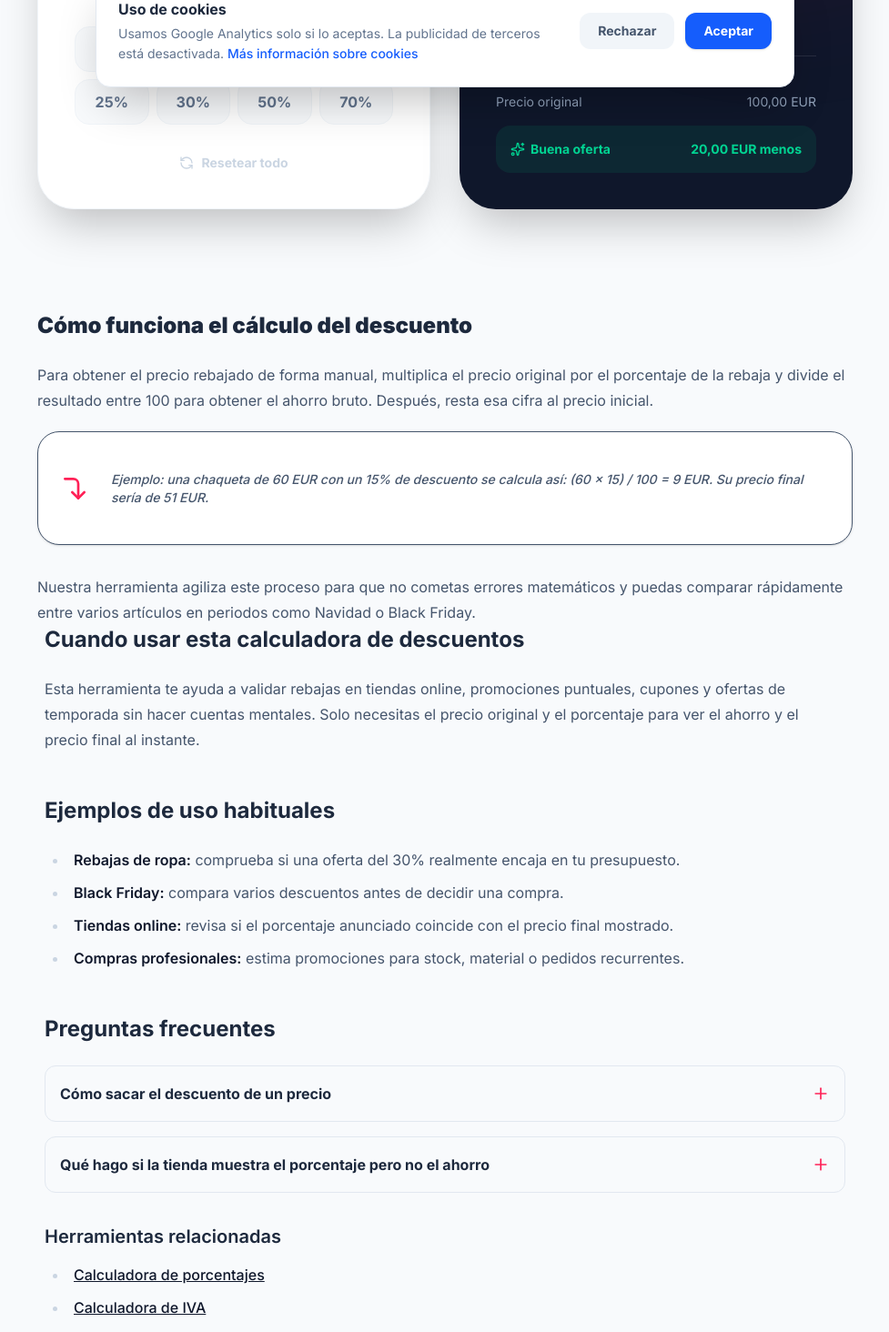
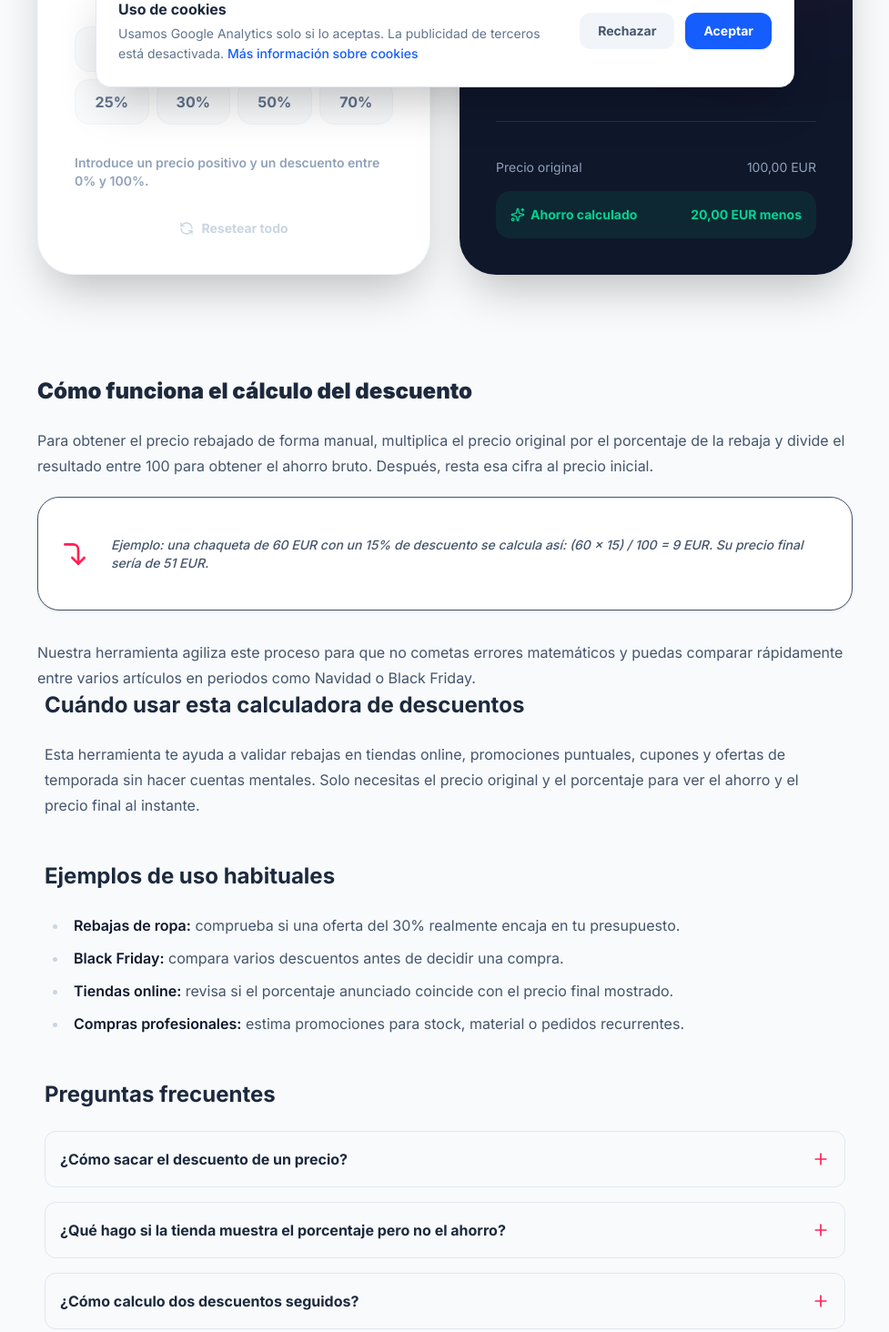
Before and after one commit to raubreak/cajautil-web, a Next.js app: page /calculadora-descuentos in a window 1280 px wide. Shown: the part 680-2144 px from the top of the page at 91% size, without its empty margins (151-1128 px from the left). Built offline with nearby package versions, Linux system fonts and the light colour scheme.

Commit message:
fix(tools): validate discount calculations

```diff
--- a/src/app/calculadora-descuentos/page.tsx
+++ b/src/app/calculadora-descuentos/page.tsx
@@ -9,18 +9,26 @@ export default function DescuentosApp() {
     mainEntity: [
       {
         "@type": "Question",
-        name: "Cómo calcular el precio final con descuento",
+        name: "¿Cómo sacar el descuento de un precio?",
         acceptedAnswer: {
           "@type": "Answer",
-          text: "Multiplica el precio original por el porcentaje de descuento, divide entre 100 para obtener el ahorro y resta ese importe al precio inicial.",
+          text: "Multiplica el precio original por el porcentaje y divide entre 100. Ese será el ahorro. Luego resta el ahorro al precio inicial para obtener el precio final.",
         },
       },
       {
         "@type": "Question",
-        name: "Sirve para rebajas y promociones acumuladas",
+        name: "¿Qué hago si la tienda muestra el porcentaje pero no el ahorro?",
         acceptedAnswer: {
           "@type": "Answer",
-          text: "Si, para una rebaja simple funciona de forma directa. Si necesitas calcular primero el porcentaje de ahorro o comparar varias ofertas, puedes apoyarte tambien en la calculadora de porcentajes.",
+          text: "Introduce el precio y el porcentaje en la calculadora para conocer el ahorro. También puedes usar la calculadora de porcentajes para comprobar cuánto representa un porcentaje concreto sobre cualquier importe.",
+        },
+      },
+      {
+        "@type": "Question",
+        name: "¿Cómo calculo dos descuentos seguidos?",
+        acceptedAnswer: {
+          "@type": "Answer",
+          text: "Aplica el primer descuento y usa el precio resultante como precio original para el segundo. Por ejemplo, un 20% y después un 10% equivalen a un 28% acumulado, no a un 30%.",
         },
       },
     ],
@@ -36,7 +44,7 @@ export default function DescuentosApp() {
       <CalculadoraDescuentosClient />
 
       <section className="w-full max-w-4xl prose prose-slate prose-headings:text-slate-800 mb-16 px-2 text-slate-600">
-        <h2>Cuando usar esta calculadora de descuentos</h2>
+        <h2>Cuándo usar esta calculadora de descuentos</h2>
         <p>
           Esta herramienta te ayuda a validar rebajas en tiendas online, promociones puntuales, cupones y ofertas de temporada sin hacer cuentas mentales.
           Solo necesitas el precio original y el porcentaje para ver el ahorro y el precio final al instante.
@@ -53,20 +61,29 @@ export default function DescuentosApp() {
         <h2>Preguntas frecuentes</h2>
         <details className="group open:bg-white p-4 rounded-xl border border-slate-200 mb-4 transition-colors">
           <summary className="flex list-none items-center justify-between cursor-pointer font-bold text-slate-800 [&::-webkit-details-marker]:hidden">
-            <span>Cómo sacar el descuento de un precio</span>
+            <span>¿Cómo sacar el descuento de un precio?</span>
             <Plus className="h-5 w-5 shrink-0 text-rose-500 transition-transform group-open:rotate-45" aria-hidden="true" />
           </summary>
           <p className="mt-4 mb-0">
-            Multiplica el precio original por el porcentaje y divide entre 100. Ese sera el ahorro. Luego resta el ahorro al precio inicial para obtener el precio final.
+            Multiplica el precio original por el porcentaje y divide entre 100. Ese será el ahorro. Luego resta el ahorro al precio inicial para obtener el precio final.
           </p>
         </details>
         <details className="group open:bg-white p-4 rounded-xl border border-slate-200 mb-4 transition-colors">
           <summary className="flex list-none items-center justify-between cursor-pointer font-bold text-slate-800 [&::-webkit-details-marker]:hidden">
-            <span>Qué hago si la tienda muestra el porcentaje pero no el ahorro</span>
+            <span>¿Qué hago si la tienda muestra el porcentaje pero no el ahorro?</span>
             <Plus className="h-5 w-5 shrink-0 text-rose-500 transition-transform group-open:rotate-45" aria-hidden="true" />
           </summary>
           <p className="mt-4 mb-0">
-            Introduce ambos datos en la calculadora y veras cuanto dinero te ahorras. Si quieres comprobar tambien cuanto representa un porcentaje concreto sobre cualquier importe, usa la <Link href="/calculadora-porcentajes">calculadora de porcentajes</Link>.
+            Introduce ambos datos en la calculadora y verás cuánto dinero te ahorras. Si quieres comprobar también cuánto representa un porcentaje concreto sobre cualquier importe, usa la <Link href="/calculadora-porcentajes">calculadora de porcentajes</Link>.
+          </p>
+        </details>
+        <details className="group open:bg-white p-4 rounded-xl border border-slate-200 mb-4 transition-colors">
+          <summary className="flex list-none items-center justify-between cursor-pointer font-bold text-slate-800 [&::-webkit-details-marker]:hidden">
+            <span>¿Cómo calculo dos descuentos seguidos?</span>
+            <Plus className="h-5 w-5 shrink-0 text-rose-500 transition-transform group-open:rotate-45" aria-hidden="true" />
+          </summary>
+          <p className="mt-4 mb-0">
+            Aplica el primer descuento y usa el precio resultante como precio original para el segundo. Por ejemplo, un 20% y después un 10% equivalen a un 28% acumulado, no a un 30%.
           </p>
         </details>
 
--- a/src/components/tools/CalculadoraDescuentosClient.tsx
+++ b/src/components/tools/CalculadoraDescuentosClient.tsx
@@ -3,15 +3,24 @@
 import { useState } from "react";
 import { Tag, Sparkles, TrendingDown, Wallet, CornerRightDown, RefreshCcw } from "lucide-react";
 
+const MAX_PRICE = 100_000_000;
+
 export default function CalculadoraDescuentosClient() {
   const [precioOriginal, setPrecioOriginal] = useState<string>("100");
   const [descuento, setDescuento] = useState<string>("20");
 
-  const original = parseFloat(precioOriginal) || 0;
-  const desc = parseFloat(descuento) || 0;
-
-  const ahorro = (original * desc) / 100;
-  const precioFinal = original - ahorro;
+  const original = Number(precioOriginal);
+  const desc = Number(descuento);
+  const priceError = precioOriginal && (!Number.isFinite(original) || original <= 0 || original > MAX_PRICE)
+    ? "El precio debe estar entre 0,01 EUR y 100.000.000 EUR."
+    : null;
+  const discountError = descuento && (!Number.isFinite(desc) || desc < 0 || desc > 100)
+    ? "El descuento debe estar entre 0% y 100%."
+    : null;
+  const inputError = priceError ?? discountError;
+  const hasResult = Boolean(precioOriginal && descuento && !inputError);
+  const ahorro = hasResult ? (original * desc) / 100 : 0;
+  const precioFinal = hasResult ? original - ahorro : 0;
 
   const formatMoney = (n: number) =>
     n.toLocaleString("es-ES", { minimumFractionDigits: 2, maximumFractionDigits: 2 });
@@ -25,18 +34,24 @@ export default function CalculadoraDescuentosClient() {
         <h1 className="text-4xl font-extrabold text-slate-800 tracking-tight mb-4 leading-tight">
           Calculadora de <span className="text-rose-500">Descuentos</span>
         </h1>
-        <p className="text-lg text-slate-500 font-medium">No vuelvas a dudar en las rebajas. Introduce el precio y el porcentaje para saber cuanto pagas exactamente.</p>
+        <p className="text-lg text-slate-500 font-medium">No vuelvas a dudar en las rebajas. Introduce el precio y el porcentaje para saber cuánto pagas exactamente.</p>
       </div>
 
       <div className="w-full max-w-4xl grid grid-cols-1 md:grid-cols-2 gap-8 mb-12">
         <section className="bg-white rounded-[40px] shadow-2xl p-8 sm:p-10 border border-slate-100 flex flex-col justify-center space-y-8">
           <div className="relative group">
-            <label className="text-xs font-bold text-slate-400 uppercase tracking-[0.2em] mb-3 block pl-2">Precio original (EUR)</label>
+            <label htmlFor="discount-price" className="text-xs font-bold text-slate-400 uppercase tracking-[0.2em] mb-3 block pl-2">Precio original (EUR)</label>
             <div className="relative">
               <input
+                id="discount-price"
                 type="number"
+                min="0.01"
+                max={MAX_PRICE}
+                step="0.01"
                 value={precioOriginal}
                 onChange={(e) => setPrecioOriginal(e.target.value)}
+                aria-describedby={priceError ? "discount-error" : undefined}
+                aria-invalid={Boolean(priceError)}
                 className="w-full bg-slate-50 border-2 border-slate-100 p-6 rounded-3xl text-4xl font-black text-slate-800 focus:outline-none focus:border-rose-300 focus:ring-4 focus:ring-rose-50 transition appearance-none"
               />
               <div className="absolute right-6 top-1/2 -translate-y-1/2 text-slate-300 font-bold text-2xl">EUR</div>
@@ -44,12 +59,18 @@ export default function CalculadoraDescuentosClient() {
           </div>
 
           <div className="relative group">
-            <label className="text-xs font-bold text-slate-400 uppercase tracking-[0.2em] mb-3 block pl-2">Porcentaje de descuento (%)</label>
+            <label htmlFor="discount-percentage" className="text-xs font-bold text-slate-400 uppercase tracking-[0.2em] mb-3 block pl-2">Porcentaje de descuento (%)</label>
             <div className="relative">
               <input
+                id="discount-percentage"
                 type="number"
+                min="0"
+                max="100"
+                step="0.01"
                 value={descuento}
                 onChange={(e) => setDescuento(e.target.value)}
+                aria-describedby={discountError ? "discount-error" : undefined}
+                aria-invalid={Boolean(discountError)}
                 className="w-full bg-slate-50 border-2 border-slate-100 p-6 rounded-3xl text-4xl font-black text-rose-500 focus:outline-none focus:border-rose-300 focus:ring-4 focus:ring-rose-50 transition appearance-none"
               />
               <div className="absolute right-6 top-1/2 -translate-y-1/2 text-slate-300 font-bold text-2xl">%</div>
@@ -60,7 +81,9 @@ export default function CalculadoraDescuentosClient() {
             {[5, 10, 15, 20, 25, 30, 50, 70].map((p) => (
               <button
                 key={p}
+                type="button"
                 onClick={() => setDescuento(p.toString())}
+                aria-pressed={descuento === p.toString()}
                 className={`py-3 rounded-2xl font-bold transition-all border ${descuento === p.toString() ? "bg-rose-500 text-white border-rose-500 shadow-lg shadow-rose-200" : "bg-slate-50 text-slate-500 border-slate-100 hover:bg-white hover:border-rose-200"}`}
               >
                 {p}%
@@ -68,7 +91,12 @@ export default function CalculadoraDescuentosClient() {
             ))}
           </div>
 
+          <p id="discount-error" role={inputError ? "alert" : undefined} className={`text-sm font-semibold ${inputError ? "text-rose-600" : "text-slate-400"}`}>
+            {inputError ?? "Introduce un precio positivo y un descuento entre 0% y 100%."}
+          </p>
+
           <button
+            type="button"
             onClick={() => {
               setPrecioOriginal("");
               setDescuento("");
@@ -79,7 +107,7 @@ export default function CalculadoraDescuentosClient() {
           </button>
         </section>
 
-        <section className="bg-slate-900 rounded-[40px] shadow-2xl p-10 flex flex-col justify-between text-white relative overflow-hidden">
+        <section aria-live="polite" aria-atomic="true" className="bg-slate-900 rounded-[40px] shadow-2xl p-10 flex flex-col justify-between text-white relative overflow-hidden">
           <div className="absolute -top-20 -right-20 w-80 h-80 bg-rose-600/20 rounded-full blur-[100px] pointer-events-none"></div>
 
           <div className="relative z-10">
@@ -92,7 +120,7 @@ export default function CalculadoraDescuentosClient() {
                 </div>
                 <div>
                   <p className="text-slate-400 text-xs font-bold uppercase tracking-widest mb-1">Te ahorras</p>
-                  <p className="text-3xl font-black text-white">-{formatMoney(ahorro)} EUR</p>
+                  <p className="text-3xl font-black text-white break-words">{hasResult ? `-${formatMoney(ahorro)} EUR` : "--"}</p>
                 </div>
               </div>
 
@@ -102,7 +130,7 @@ export default function CalculadoraDescuentosClient() {
                 </div>
                 <div>
                   <p className="text-slate-400 text-xs font-bold uppercase tracking-widest mb-1">Precio final</p>
-                  <p className="text-6xl font-black text-white leading-none tabular-nums">{formatMoney(precioFinal)} <span className="text-2xl font-bold text-slate-500 block mt-2 sm:inline">EUR</span></p>
+                  <p className="text-4xl sm:text-6xl font-black text-white leading-none tabular-nums break-words">{hasResult ? formatMoney(precioFinal) : "--"} <span className="text-2xl font-bold text-slate-500 block mt-2 sm:inline">EUR</span></p>
                 </div>
               </div>
             </div>
@@ -111,11 +139,11 @@ export default function CalculadoraDescuentosClient() {
           <div className="relative z-10 pt-10 mt-10 border-t border-white/10 flex flex-col gap-4">
             <div className="flex items-center justify-between text-sm text-slate-400">
               <span>Precio original</span>
-              <span className="font-mono">{formatMoney(original)} EUR</span>
+              <span className="font-mono text-right break-words">{hasResult ? `${formatMoney(original)} EUR` : "--"}</span>
             </div>
-            <div className="flex items-center justify-between text-sm text-emerald-400 font-bold bg-emerald-500/10 p-4 rounded-2xl">
-              <div className="flex items-center gap-1.5"><Sparkles className="w-4 h-4" /> Buena oferta</div>
-              <span>{formatMoney(ahorro)} EUR menos</span>
+            <div className="flex items-center justify-between gap-4 text-sm text-emerald-400 font-bold bg-emerald-500/10 p-4 rounded-2xl">
+              <div className="flex items-center gap-1.5"><Sparkles className="w-4 h-4" /> Ahorro calculado</div>
+              <span className="text-right break-words">{hasResult ? `${formatMoney(ahorro)} EUR menos` : "Completa los datos"}</span>
             </div>
           </div>
         </section>
```
